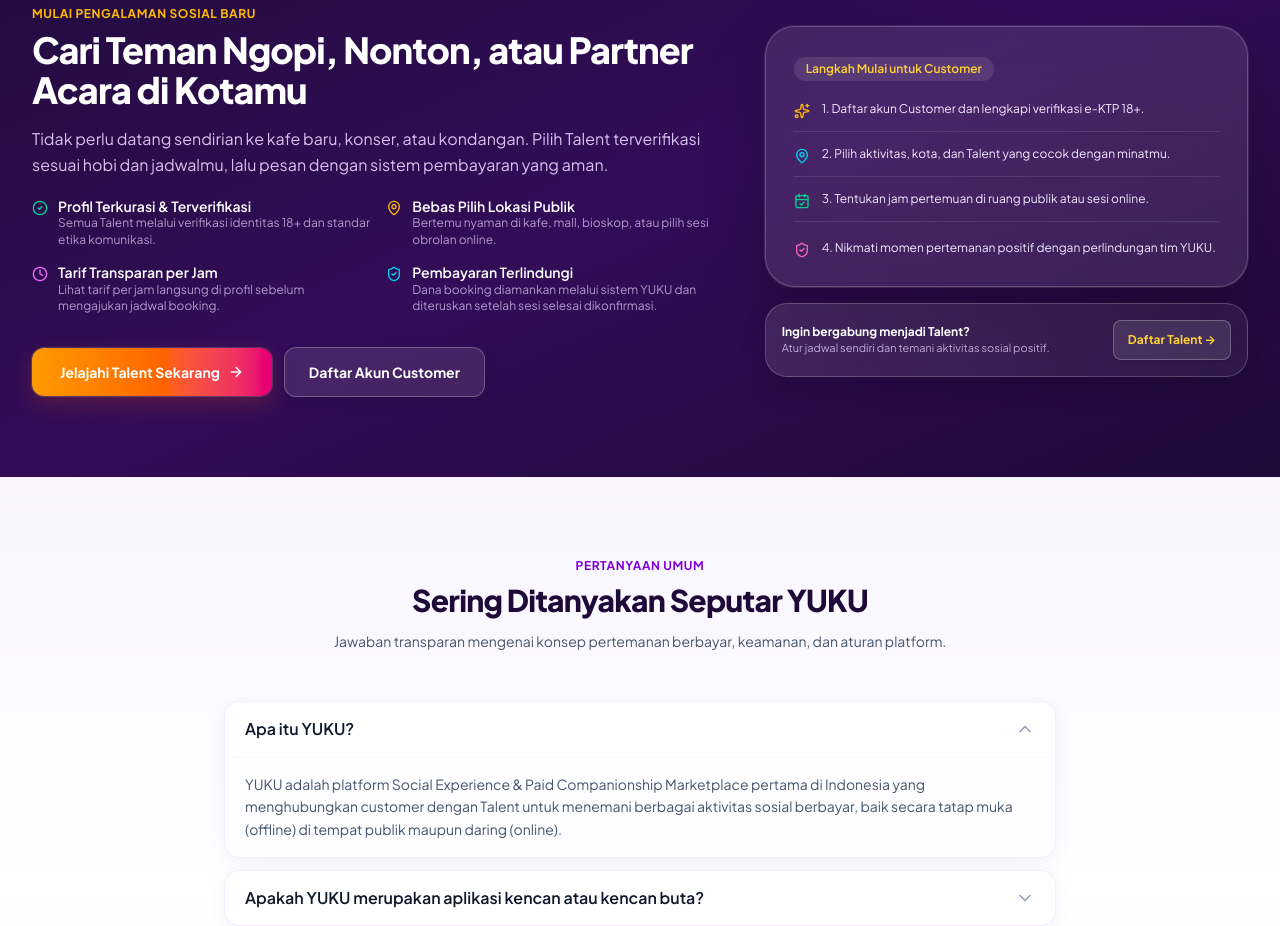
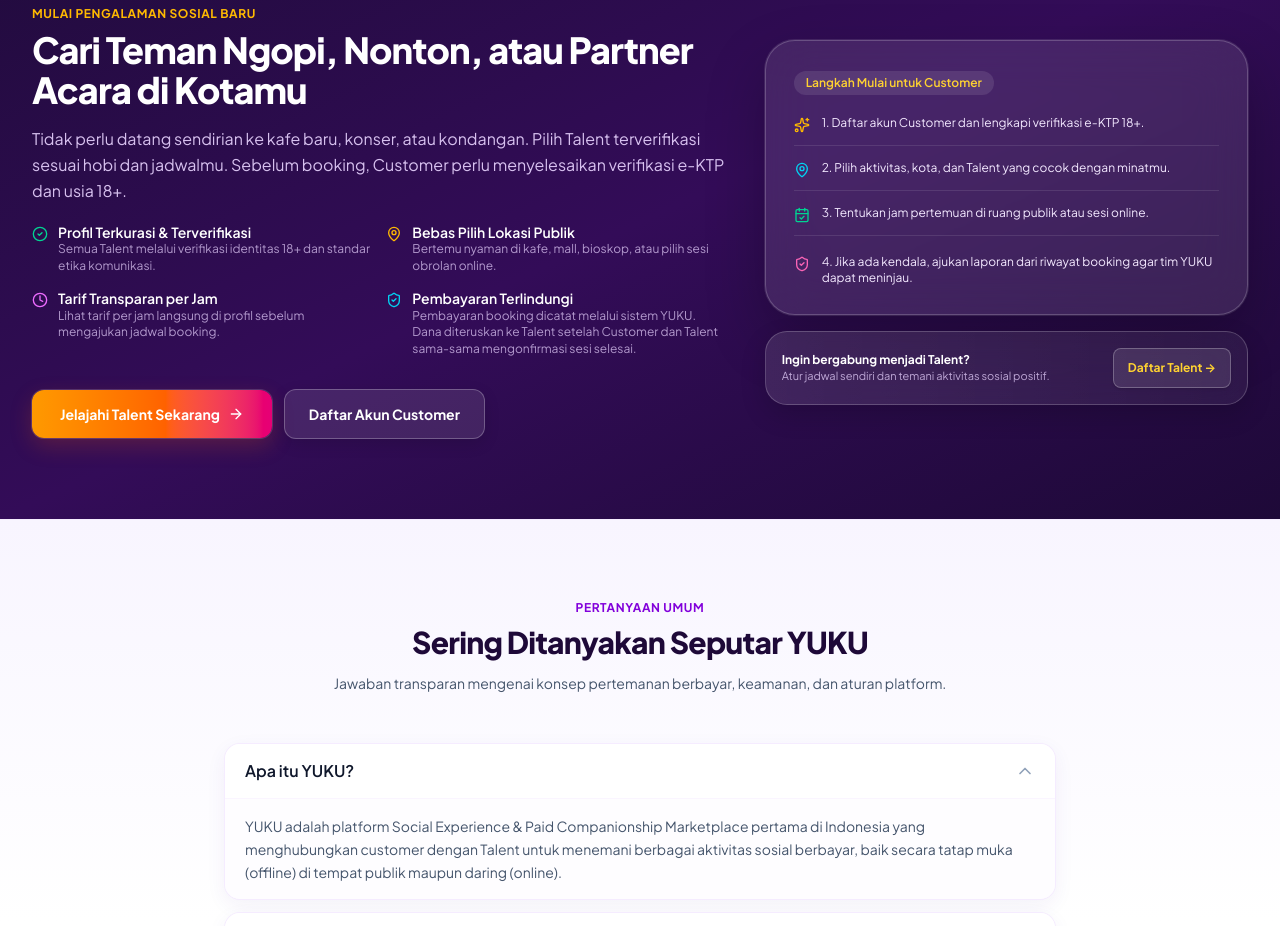
Before and after one commit to yukusocialindonesia-cpu/YUKU-SOCIAL-PRODUCTION, a React (Vite) app: page / in a window 1280 px wide. Shown: the part 3220-4146 px from the top of the page. Built offline with nearby package versions, Linux system fonts and the light colour scheme; no server answers; the database is empty.

Commit message:
Clarify homepage booking and payment protection copy

```diff
--- a/src/components/home/TalentCtaSection.tsx
+++ b/src/components/home/TalentCtaSection.tsx
@@ -25,7 +25,7 @@ export const TalentCtaSection: React.FC<TalentCtaSectionProps> = ({
               Cari Teman Ngopi, Nonton, atau Partner Acara di Kotamu
             </h2>
             <p className="text-xs sm:text-base text-purple-200/90 leading-relaxed mb-2 md:mb-5">
-              Tidak perlu datang sendirian ke kafe baru, konser, atau kondangan. Pilih Talent terverifikasi sesuai hobi dan jadwalmu, lalu pesan dengan sistem pembayaran yang aman.
+              Tidak perlu datang sendirian ke kafe baru, konser, atau kondangan. Pilih Talent terverifikasi sesuai hobi dan jadwalmu. Sebelum booking, Customer perlu menyelesaikan verifikasi e-KTP dan usia 18+.
             </p>
 
             {/* Customer Feature Highlights */}
@@ -73,7 +73,7 @@ export const TalentCtaSection: React.FC<TalentCtaSectionProps> = ({
                     Pembayaran Terlindungi
                   </strong>
                   <span className="text-purple-200/70 text-[11px] sm:text-xs leading-snug">
-                    Dana booking diamankan melalui sistem YUKU dan diteruskan setelah sesi selesai dikonfirmasi.
+                    Pembayaran booking dicatat melalui sistem YUKU. Dana diteruskan ke Talent setelah Customer dan Talent sama-sama mengonfirmasi sesi selesai.
                   </span>
                 </div>
               </div>
@@ -118,7 +118,7 @@ export const TalentCtaSection: React.FC<TalentCtaSectionProps> = ({
                 </div>
                 <div className="flex items-start gap-3 pt-1">
                   <ShieldCheck className="w-4 h-4 text-pink-400 shrink-0 mt-0.5" />
-                  <span>4. Nikmati momen pertemanan positif dengan perlindungan tim YUKU.</span>
+                  <span>4. Jika ada kendala, ajukan laporan dari riwayat booking agar tim YUKU dapat meninjau.</span>
                 </div>
               </div>
             </div>
```
